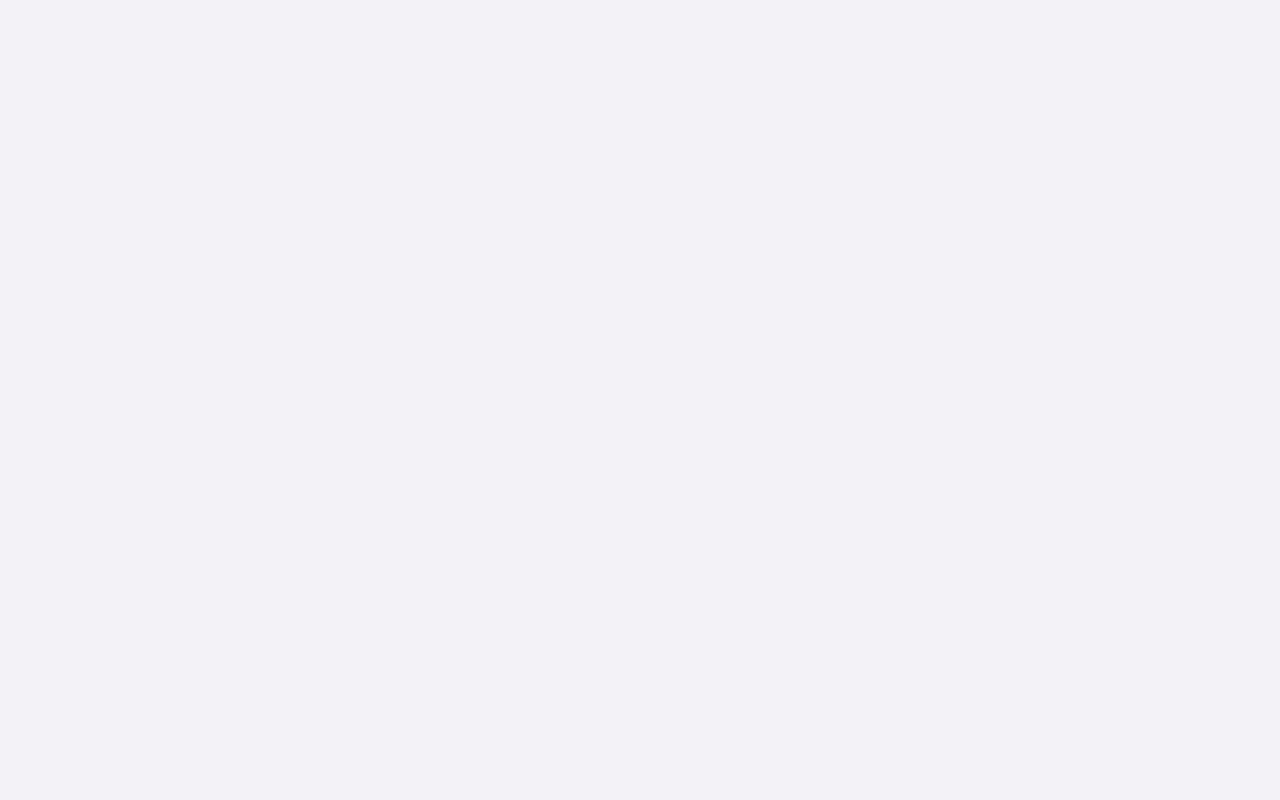
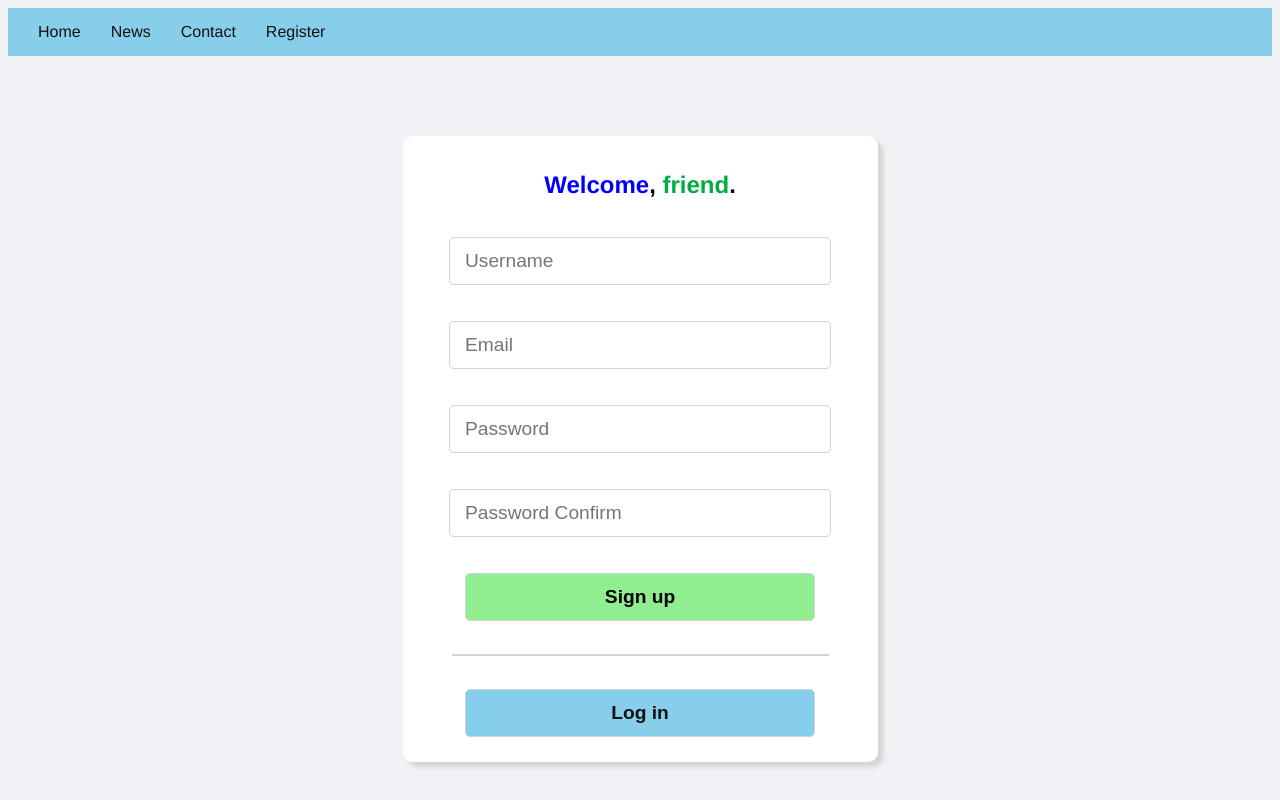
Before and after one commit to sweatshirt0/sapiosocial-js, a React (Create React App) app: page /register in a window 1280 px wide. Before the commit this address had no page. Built offline with nearby package versions, Linux system fonts and the light colour scheme.

Commit message:
registration page created

```diff
--- a/src/App.js
+++ b/src/App.js
@@ -4,6 +4,7 @@ import { Route, Routes } from "react-router-dom";
 import Home from "./pages/Home";
 import News from "./pages/News";
 import Contact from "./pages/Contact";
+import Register from "./pages/Register";
 
 function App() {
   return (
@@ -11,6 +12,7 @@ function App() {
 			<Route path="/" element={<Home />} />
 			<Route path="/news" element={<News />} />
 			<Route path="/contact" element={<Contact />} />
+			<Route path="/register" element={<Register />} />
 		</Routes>
   );
 }
--- a/src/components/Login.js
+++ b/src/components/Login.js
@@ -9,7 +9,7 @@ const Login = () => {
 				<input type="password" class="password" name="password" placeholder="Password" /><br /><br />
 				<input type="submit" class="submit" value="login" name="submit" />
 				<Divider />
-				<button class="signup-button"><a class="signup-link" href="/">Sign up</a></button>
+				<button class="signup-button"><a class="signup-link" href="/register">Sign up</a></button>
 			</form>
 		</div>
 	);
--- a/src/components/Navbar.js
+++ b/src/components/Navbar.js
@@ -6,6 +6,7 @@ const Navbar = () => {
 			<a class="home-link" href="/">Home</a>
 			<a class="news-link" href="/news">News</a>
 			<a class="contact-link" href="/contact">Contact</a>
+			<a class="register-link" href="/register">Register</a>
 		</div>
 	);
 }
--- /dev/null
+++ b/src/components/RegisterForm.js
@@ -0,0 +1,21 @@
+import React from "react";
+import Divider from "./Divider";
+
+const RegisterForm = () => {
+	return (
+		<div class="register-wrapper">
+			<h2 class="register-title"><span style={{color: "blue"}}>Welcome</span>, <span style={{color: "#00ab41"}}>friend</span>.</h2><br/>
+			<form class="register" action="/register" method="POST">
+				<input class="username-register" type="text" placeholder="Username" /><br/><br/>
+				<input class="email-register" type="email" placeholder="Email" /><br/><br/>
+				<input class="password-register" type="password" placeholder="Password" /><br/><br/>
+				<input class="password-register-confirm" type="password" placeholder="Password Confirm" /><br/><br/>
+				<input type="submit" class="register-button" value="Sign up" /><br/>
+				<Divider /><br/>
+				<button class="login-link-button"><a class="login-link" href="/">Log in</a></button>
+			</form>
+		</div>
+	);
+}
+
+export default RegisterForm
--- a/src/index.css
+++ b/src/index.css
@@ -174,7 +174,117 @@ body {
 	padding-bottom: 10px;
 	padding-left: 10px;
 	padding-top: 2px;
+	box-shadow: 10px 10px 10px lightgrey;
+}
+
+.image {
+	display: flex;
+	justify-content: center;
+}
+
+.register-wrapper {
+	position: relative;
+	background-color: #fff;
+	margin-left: auto;
+	margin-right: auto;
+	border-radius: 10px;
+	top: 10vh;
+	width: 475px;
 	box-shadow: 5px 5px 5px lightgrey;
+	padding-top: 15px;
+	padding-bottom: 25px;
+}
+
+.username-register {
+	display: flex;
+	padding: 12px 15px;
+	margin-left: auto;
+	margin-right: auto;
+	border: 1px solid lightgrey;
+	border-radius: 5px;
+	width: 350px;
+	font-size: 1.2rem;
+}
+
+.email-register {
+	display: flex;
+	padding: 12px 15px;
+	margin-left: auto;
+	margin-right: auto;
+	border: 1px solid lightgrey;
+	border-radius: 5px;
+	width: 350px;
+	font-size: 1.2rem;
+}
+
+.password-register {
+	display: flex;
+	padding: 12px 15px;
+	margin-left: auto;
+	margin-right: auto;
+	border: 1px solid lightgrey;
+	border-radius: 5px;
+	width: 350px;
+	font-size: 1.2rem;
+}
+
+.password-register-confirm {
+	display: flex;
+	padding: 12px 15px;
+	margin-left: auto;
+	margin-right: auto;
+	border: 1px solid lightgrey;
+	border-radius: 5px;
+	width: 350px;
+	font-size: 1.2rem;
+}
+
+.register-button {
+	display: flex;
+	padding: 12px 15px;
+	margin-left: auto;
+	margin-right: auto;
+	border: 1px solid lightgrey;
+	border-radius: 5px;
+	font-size: 1.2rem;
+	background-color: #90EE90;
+	width: 350px;
+	font-weight: bold;
+}
+
+.login-link-button {
+	display: flex;
+	padding: 12px 15px;
+	margin-left: auto;
+	margin-right: auto;
+	border: 1px solid lightgrey;
+	border-radius: 5px;
+	background-color: skyblue;
+	width: 350px;
+	font-size: 1.2rem;
+	font-weight: bold;
+}
+
+.login-link {
+	display: flex;
+	text-decoration: none;
+	margin-left: auto;
+	margin-right: auto;
+	color: #111;
+}
+
+.login-link-button:hover {
+	cursor: pointer;
+	box-shadow: 5px 5px 5px #90EE90;
+}
+
+.register-button:hover {
+	cursor: pointer;
+	box-shadow: 5px 5px 5px skyblue;
+}
+
+.register-title {
+	text-align: center;
 }
 
 @media screen and (min-width: 1270px) {
--- /dev/null
+++ b/src/pages/Register.js
@@ -0,0 +1,14 @@
+import React from "react";
+import Navbar from "../components/Navbar";
+import RegisterForm from "../components/RegisterForm";
+
+const Register = () => {
+	return (
+		<>
+			<Navbar />
+			<RegisterForm />
+		</>
+	);
+}
+
+export default Register
```
Also changed, not shown: src/images/ss.jpg (added).
